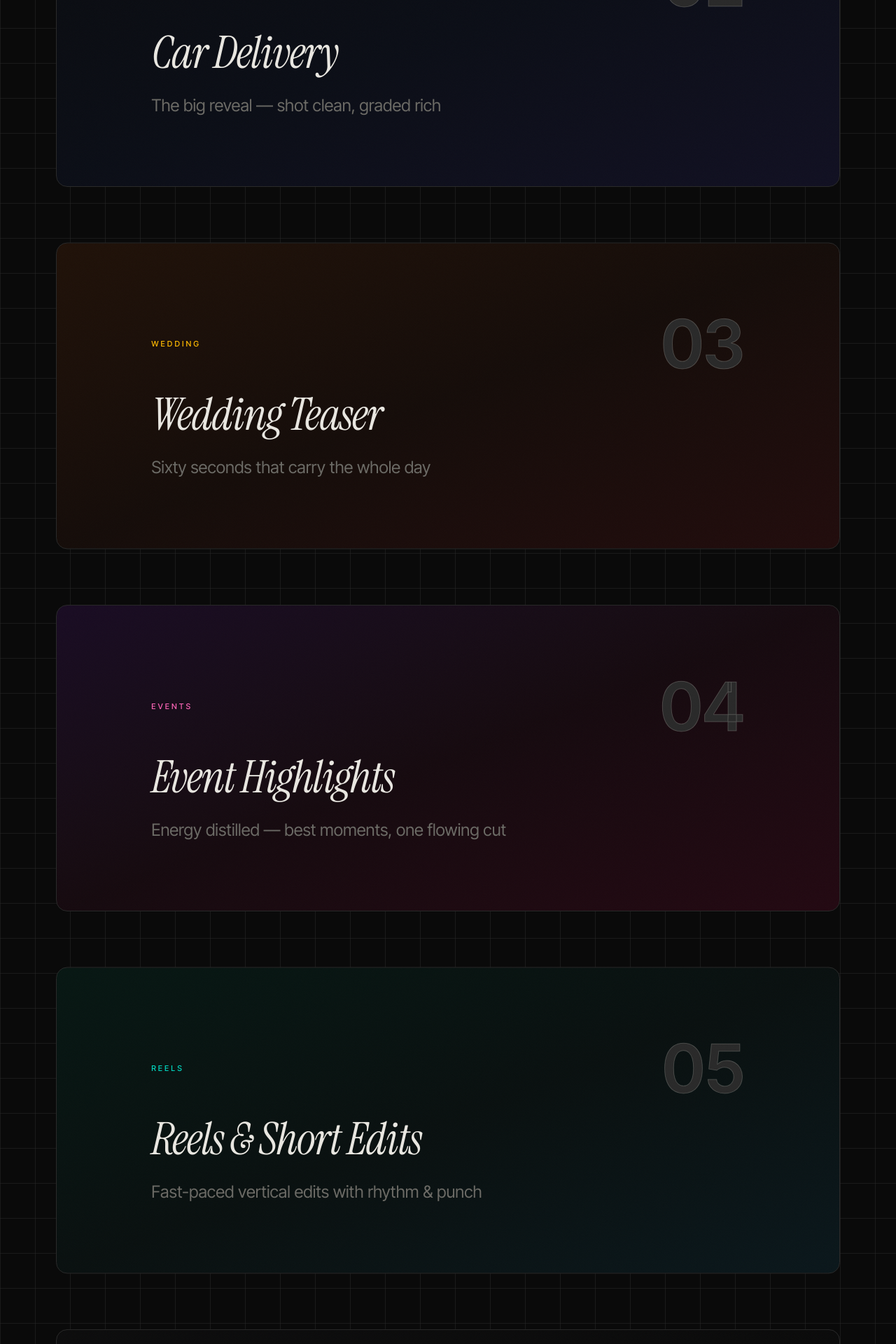
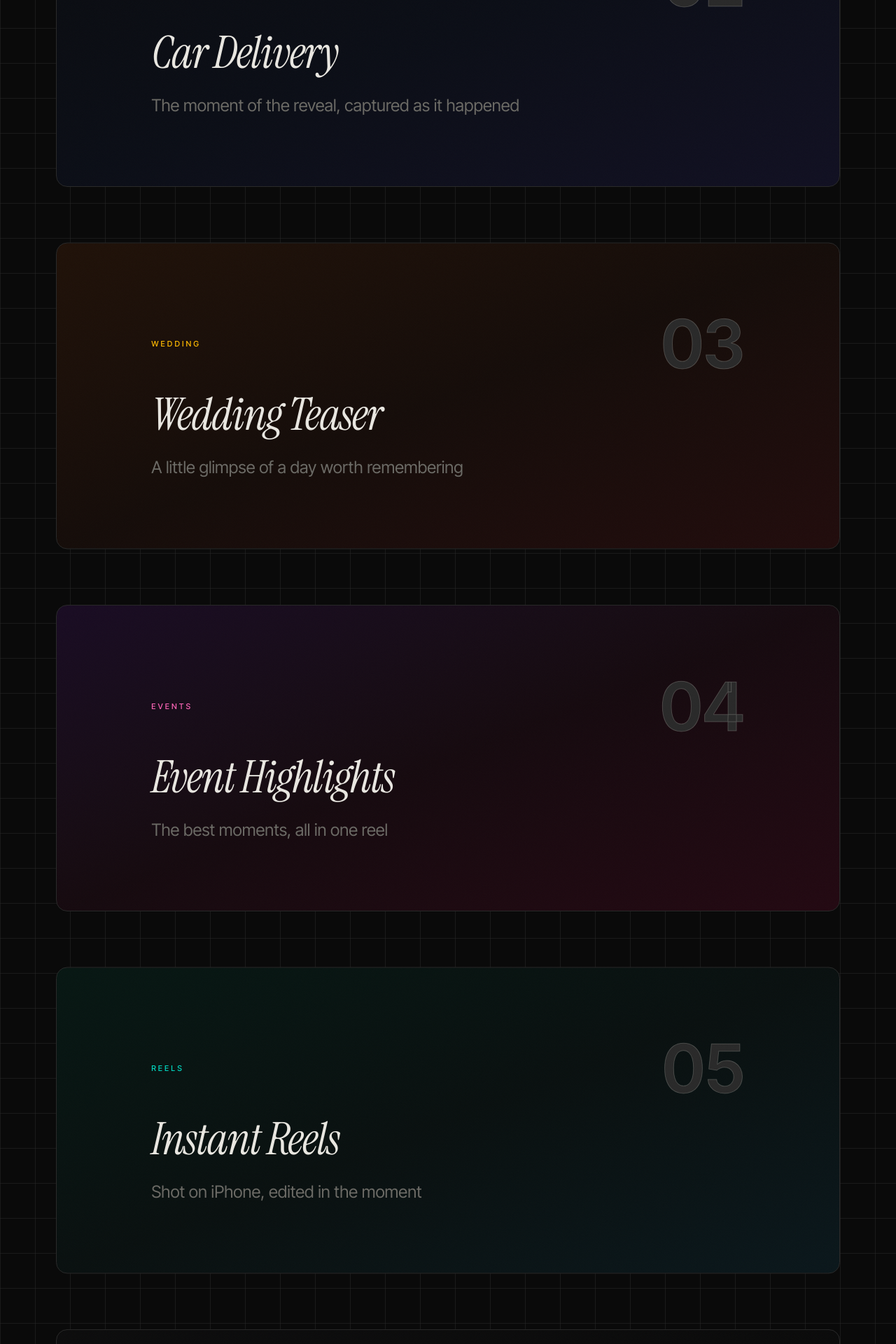
Before and after one commit to Abhinavporika/Srija_Portfolio-, a React (Vite) app: page / in a window 1280 px wide. Shown: the part 2760-4680 px from the top of the page at 70% size. Built offline with nearby package versions, Linux system fonts and the light colour scheme; no server answers.

Commit message:
Update loading screen branding to Memento

```diff
--- a/src/data/projects.ts
+++ b/src/data/projects.ts
@@ -1,46 +1,59 @@
 export interface Project {
+
   /** Two-digit index used across the UI, e.g. "01" */
+
   id: string
+
   title: string
+
   tagline: string
+
   category: 'Wedding' | 'Commercial' | 'Events' | 'Reels' | 'Showreel'
+
 }
 
 export const projects: Project[] = [
+
   {
     id: '01',
     title: 'The Wedding Story',
-    tagline: 'Full wedding film — rituals, glances, promises',
+    tagline: 'The rituals, the smiles, the little moments in between',
     category: 'Wedding',
   },
+
   {
     id: '02',
     title: 'Car Delivery',
-    tagline: 'The big reveal — shot clean, graded rich',
+    tagline: 'The moment of the reveal, captured as it happened',
     category: 'Commercial',
   },
+
   {
     id: '03',
     title: 'Wedding Teaser',
-    tagline: 'Sixty seconds that carry the whole day',
+    tagline: 'A little glimpse of a day worth remembering',
     category: 'Wedding',
   },
+
   {
     id: '04',
     title: 'Event Highlights',
-    tagline: 'Energy distilled — best moments, one flowing cut',
+    tagline: 'The best moments, all in one reel',
     category: 'Events',
   },
+
   {
     id: '05',
-    title: 'Reels & Short Edits',
-    tagline: 'Fast-paced vertical edits with rhythm & punch',
+    title: 'Instant Reels',
+    tagline: 'Shot on iPhone, edited in the moment',
     category: 'Reels',
   },
+
   {
     id: '06',
-    title: 'The Showreel',
-    tagline: 'Everything Momento does — shoot, edit, colour, sound',
+    title: 'The Reel Showcase',
+    tagline: 'A look at the moments we create at MOMENTO',
     category: 'Showreel',
   },
+
 ]
```
